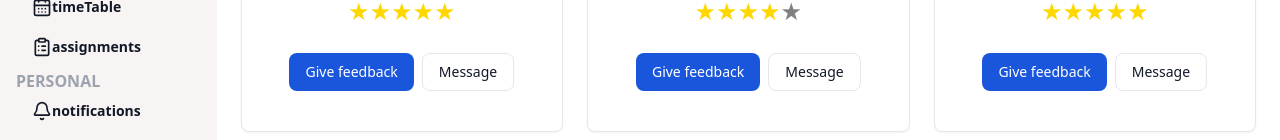
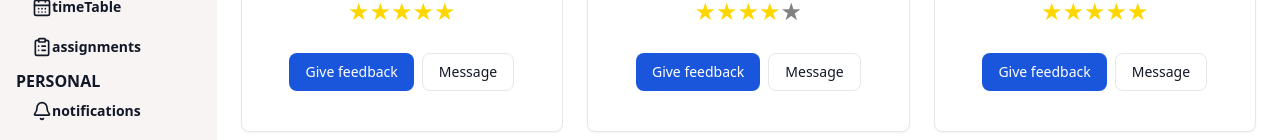
Before and after one commit to YaraDaraghmeh/ChanceBridge, a Next.js app: page /supervisors in a window 1280 px wide. Shown: the part 356-496 px from the top of the page. Built offline with nearby package versions, Linux system fonts and the light colour scheme; no server answers; sample sign-in values are in the browser's storage.

Commit message:
update on layout file in  main folder

```diff
--- a/app/(main)/layout.tsx
+++ b/app/(main)/layout.tsx
@@ -18,14 +18,14 @@ const Layout =({
   const { state } = useAuth();
 
   useEffect(() => {
-    /*  if (!state.user) {
+     if (!state.user) {
         router.push('/user/signin');
-      }*/
+      }
   }, [router]);
 
   return (
   <div className='flex '>
-   <div className=" left-0 top-0 w-64  bg-[#f8f4f3] p-4 z-50 sidebar-menu transition-transform sticky h-screen  ">
+   <div className=" left-0  w-64  bg-[#f8f4f3] p-4 z-50 sidebar-menu transition-transform sticky h-screen top-10 ">
    <a href="#" className="flex items-center pb-4 border-b border-b-gray-800">
       <h2 className="font-bold text-2xl text-black">
         {state.user?.username}{""}
--- a/components/Menu/index.tsx
+++ b/components/Menu/index.tsx
@@ -94,7 +94,7 @@ const Menu = () => {
 
 
 
-      <span className="text-gray-400 font-bold">PERSONAL</span>
+      <span className="text-gray-900 font-bold">PERSONAL</span>
 
       {personalListMenu.map(
      itemOfMenu=> <li className="mb-1 group">
```
